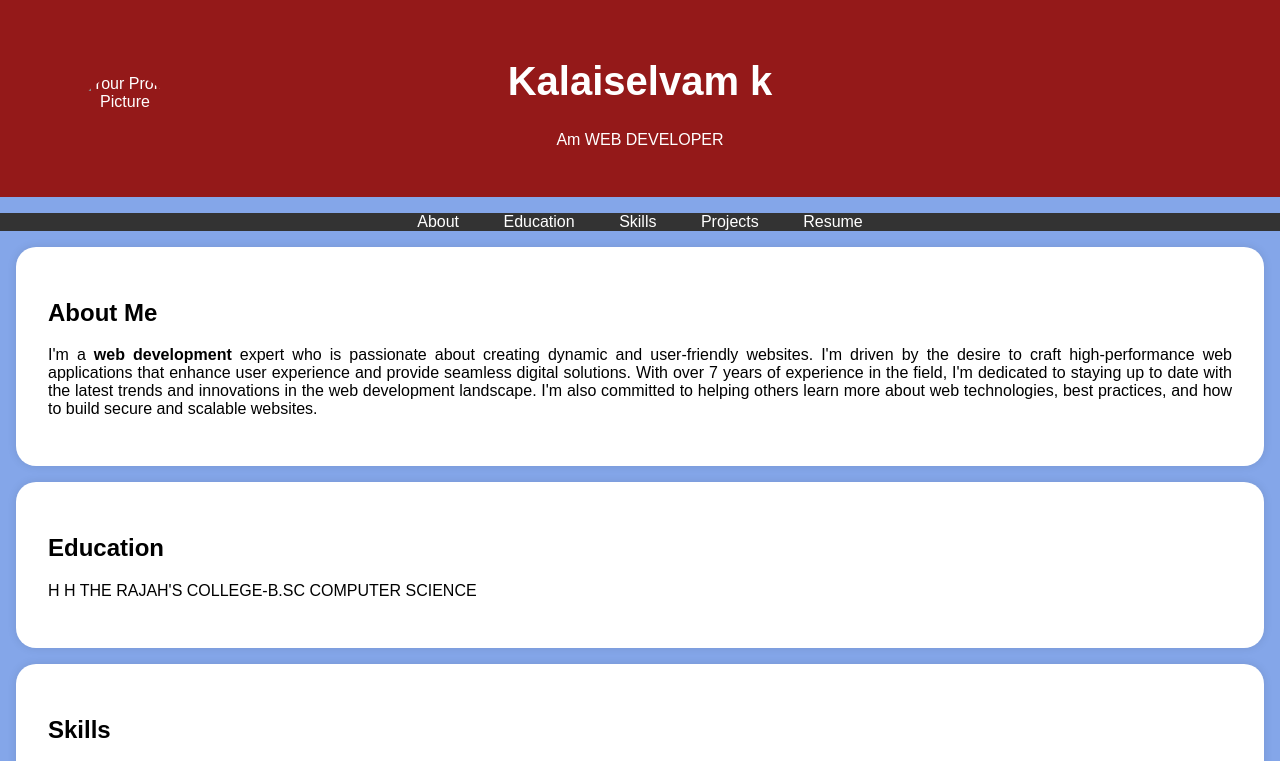
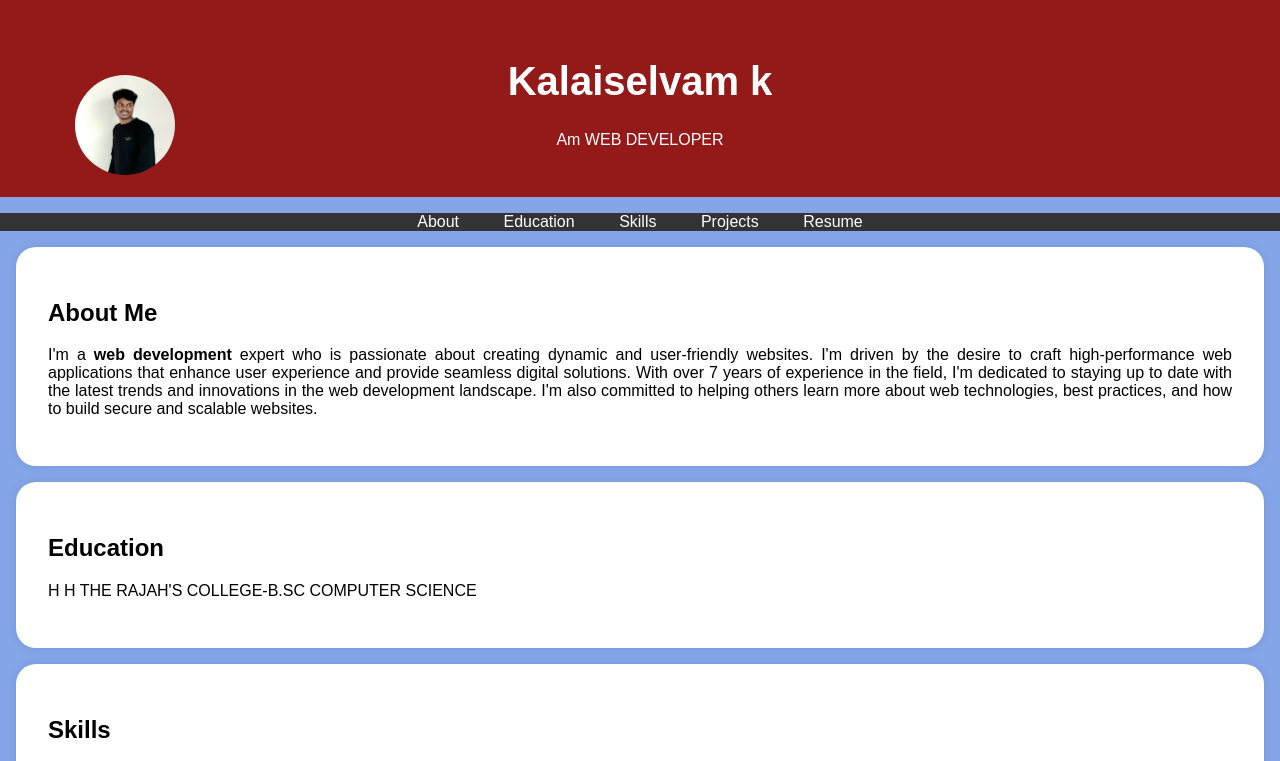
Before and after one commit to kalaiselvam2006/kalaiselvam, a plain HTML site: page index.html in a window 1280 px wide. Shown: the top 761 px of the page. Drawn offline with Linux system fonts and the light colour scheme.

Commit message:
index.html

```diff
--- a/index.html
+++ b/index.html
@@ -95,7 +95,7 @@
     <header>
         <div class="header-content">
             <!-- Add your profile picture here -->
-            <img src="passport photo.jpg" alt="Your Profile Picture" class="profile-picture">
+            <img src="IMG_20250320_121001.jpg" alt="Your Profile Picture" class="profile-picture">
             <h1>Kalaiselvam k</h1>
             <p>Am WEB DEVELOPER</p>
         </div>
```
